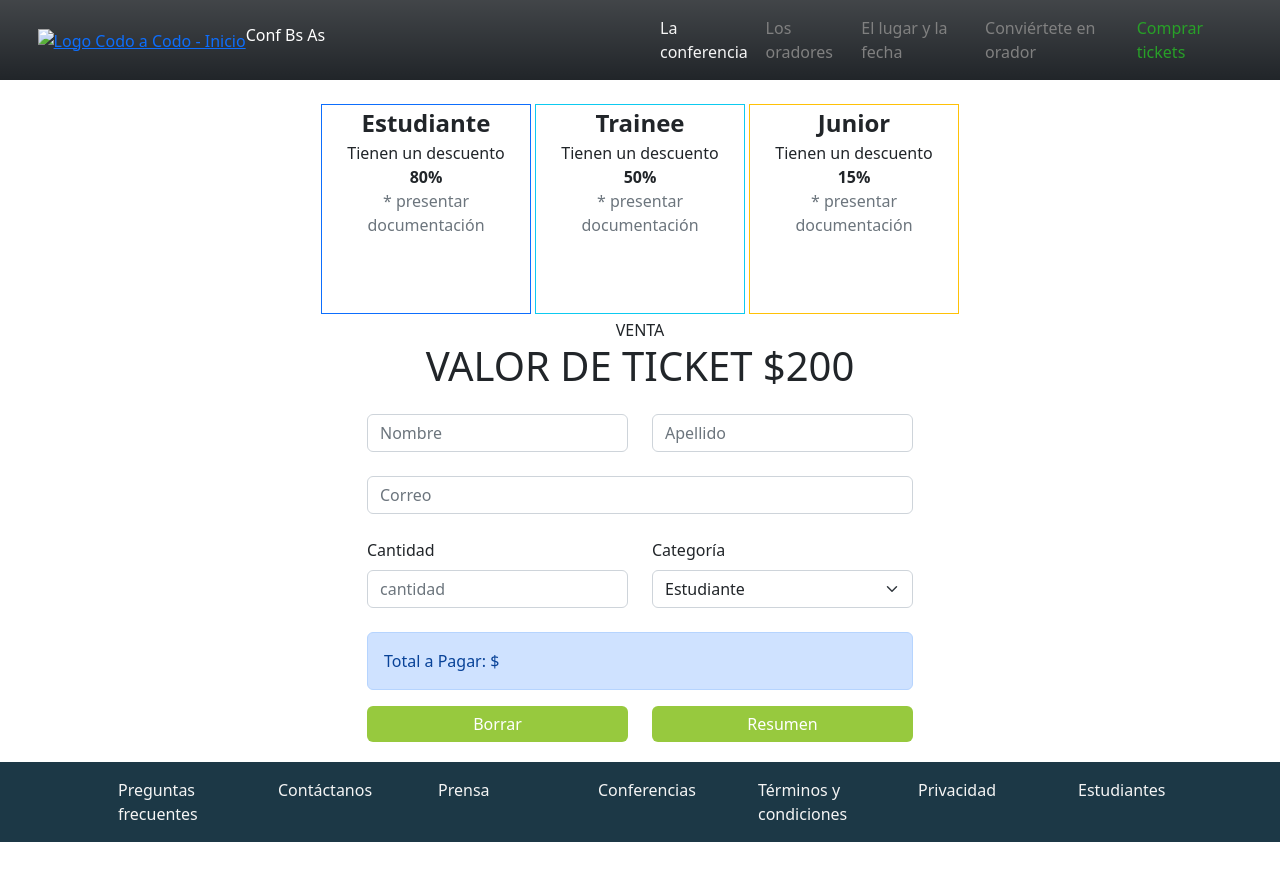
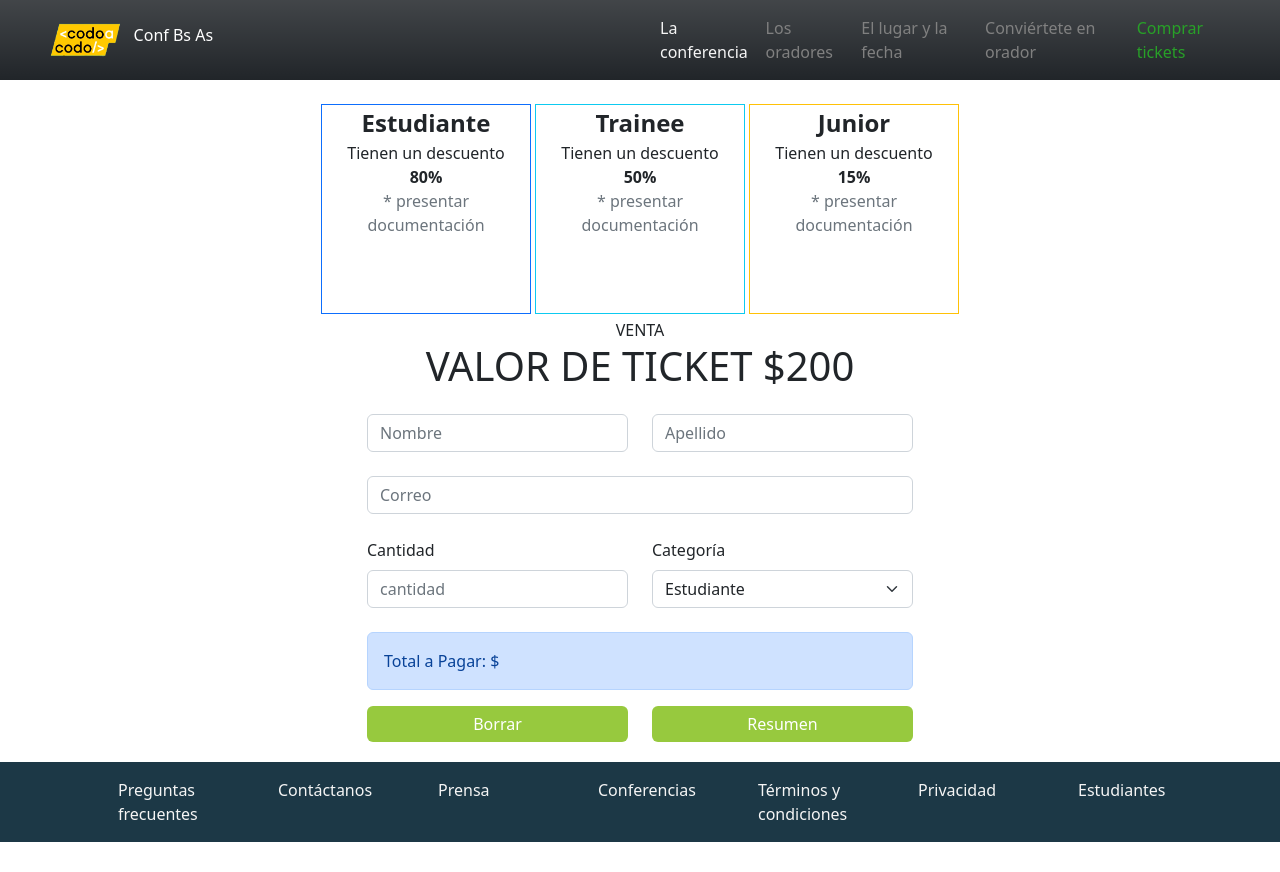
Before and after one commit to fralarr85/tp2, a plain HTML site: page compra.html in a window 1280 px wide. Drawn offline with Linux system fonts and the light colour scheme; the site is published under a folder, as on GitHub Pages, so addresses that start at the root find nothing.

Commit message:
Update compra.html - Corrige url imagenes

```diff
--- a/compra.html
+++ b/compra.html
@@ -7,7 +7,7 @@
     <meta name="viewport" content="width=device-width, initial-scale=1.0">
     <link href="css/bootstrap.min.css" rel="stylesheet">
     <link rel="stylesheet" href="css/styles.css">
-    <link rel="shorcut icon" href="/img/codoacodo.png">
+    <link rel="shorcut icon" href="img/codoacodo.png">
     <title>Codo a Codo - Conf Bs As</title>
 </head>
 
@@ -15,7 +15,7 @@
     <header>
         <nav class="navbar navbar-expand-lg bg-dark bg-gradient sticky-top navbar-padding">
             <div class="container-fluid justify-content-start text-white">
-                <a href="index.html"><img id="logo" src="/img/codoacodo.png" alt="Logo Codo a Codo - Inicio"></a>
+                <a href="index.html"><img id="logo" src="img/codoacodo.png" alt="Logo Codo a Codo - Inicio"></a>
                 <h6>Conf Bs As</h6>
             </div>
             <div class="container-fluid justify-content-end">
```
